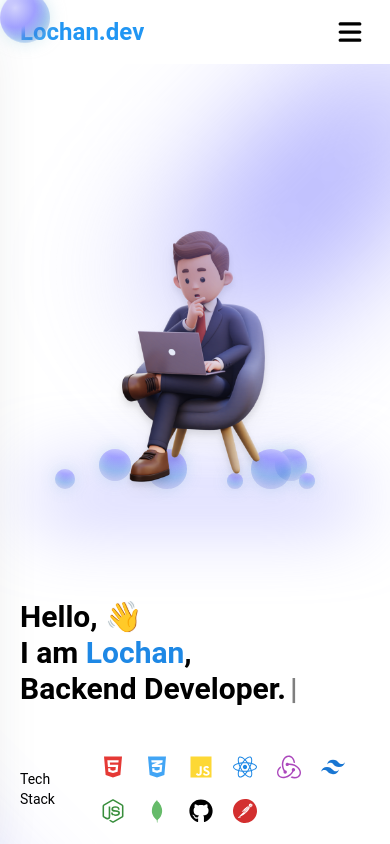
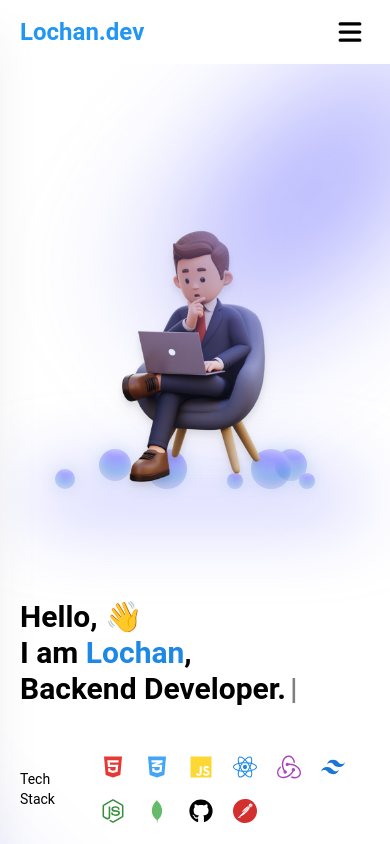
Before and after one commit to Lucky12-call/my-portfolio, a React (Vite) app: page / in a window 390 px wide. Shown: the top 844 px of the page. Built offline with nearby package versions, Linux system fonts and the light colour scheme.

Commit message:
fix: hide Cursor follower on small screens for better responsiveness

```diff
--- a/src/components/Cursor.jsx
+++ b/src/components/Cursor.jsx
@@ -29,7 +29,7 @@ const Cursor = () => {
 
   return (
     <>
-      <div className="follower" style={{left: `${position.x}px`, top: `${position.y}px`}}></div>
+      <div className="follower hidden md:block" style={{left: `${position.x}px`, top: `${position.y}px`}}></div>
     </>
   );
 };
```
